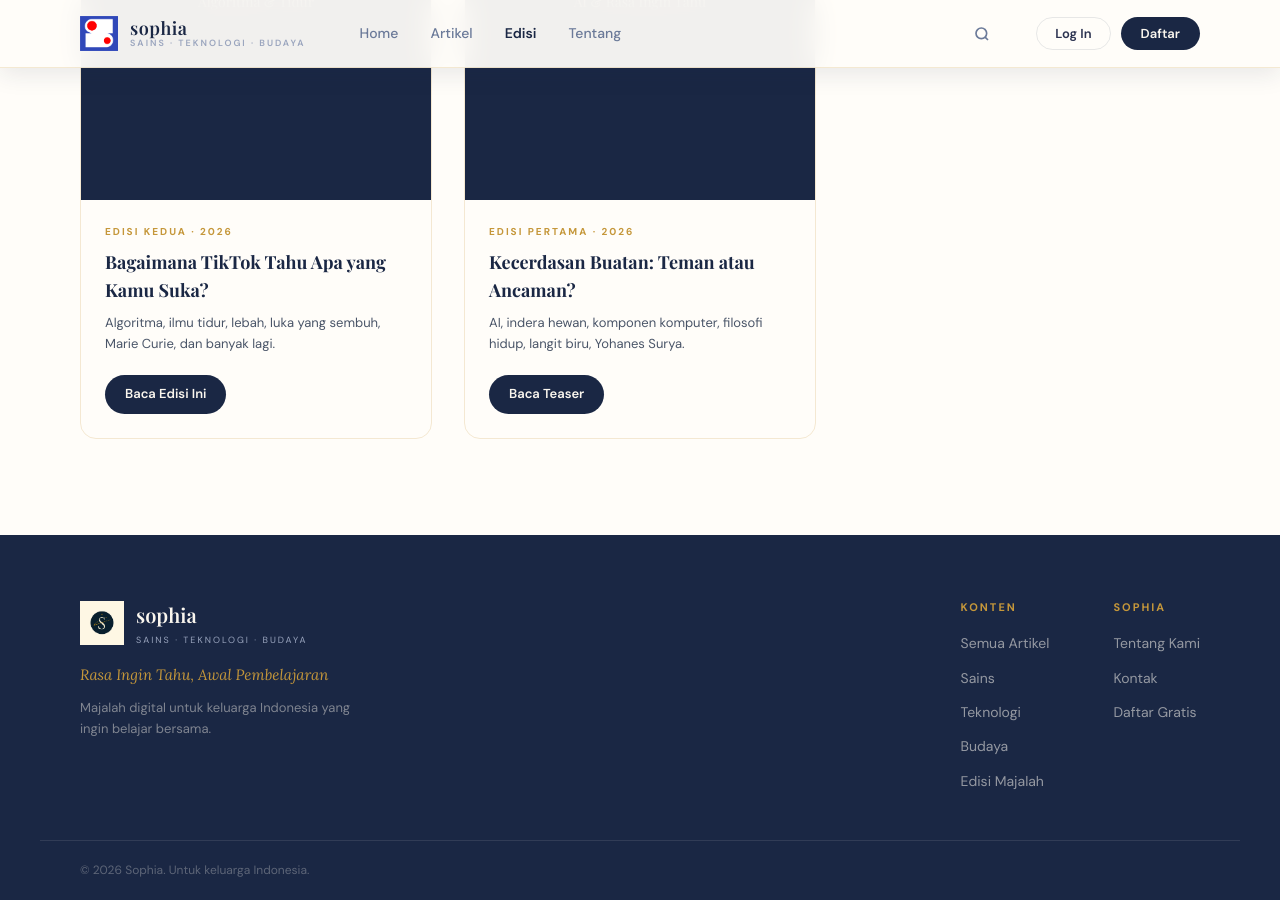
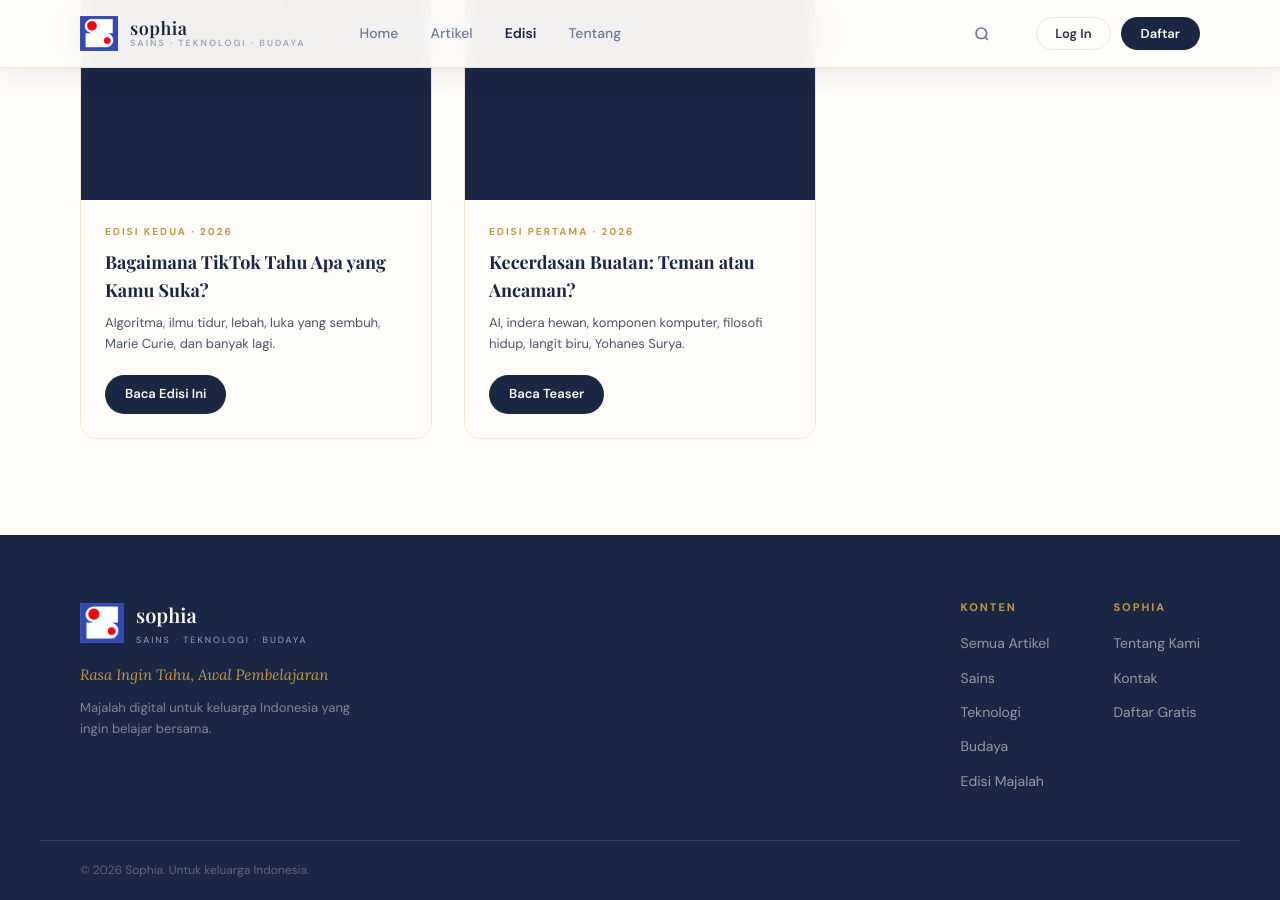
Before and after one commit to sophia-majalah-sains/sophia, a Jekyll site: the page built from edisi/index.html, in a window 1280 px wide and 900 px high, scrolled down 593 px. Built offline with Jekyll 4.4.1, drawn with Linux system fonts in a browser that asks for light colours; some web fonts are replaced.

Commit message:
Logo: update footer logo to new file

```diff
--- a/_includes/footer.html
+++ b/_includes/footer.html
@@ -3,7 +3,7 @@
 
     <div class="footer-brand">
       <div class="footer-logo">
-        <img src="{{ '/assets/images/sophia-logo-icon.png' | relative_url }}"
+        <img src="{{ '/assets/images/sophia-logo-new.png' | relative_url }}"
              alt="Sophia" style="width:44px;height:44px;object-fit:contain;flex-shrink:0;">
         <div>
           <div class="footer-logo-name">sophia</div>
```
